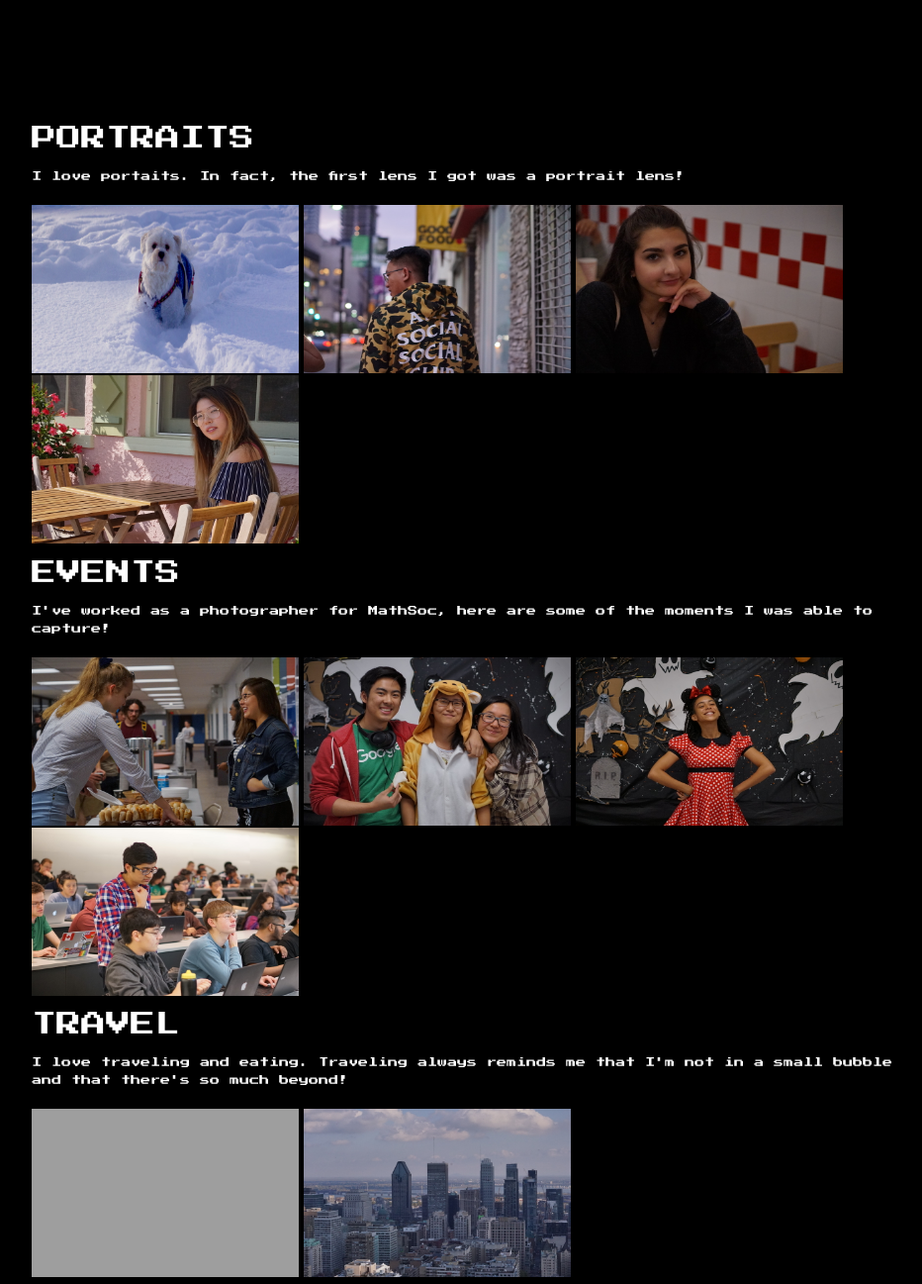
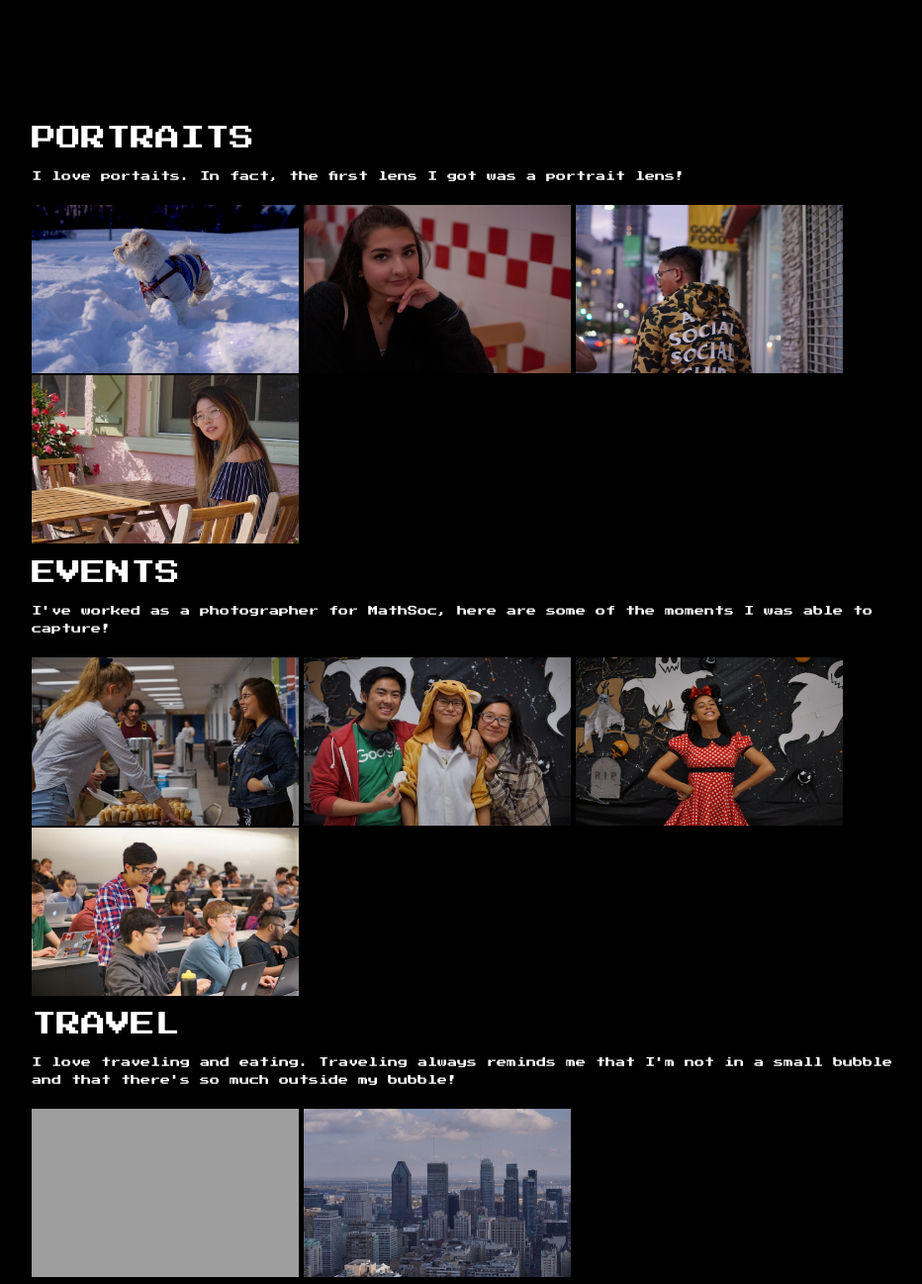
Before and after one commit to yunyiyang/yunyiyang.github.io, a plain HTML site: page photography.html in a window 1280 px wide. Shown: the part 347-1644 px from the top of the page at 99% size, without its empty margins (163-1095 px from the left). Drawn offline with nearby package versions, Linux system fonts and the light colour scheme; grey boxes are pictures that could not be loaded.

Commit message:
Picture change

```diff
--- a/photography.html
+++ b/photography.html
@@ -41,9 +41,9 @@
 <div class="row content">
     <h1 class="portrait" id=".portrait">Portraits</h1>
   <p>I love portaits. In fact, the first lens I got was a portrait lens!</p>
-  <img src="images/niko1.jpg" height="170", width="270">
+  <img src="images/niko3.jpg" height="170", width="270">
+  <img src="images/jenn1.JPG" height ="170", width="270">
   <img src="images/portrait1.JPG" height ="170", width="270">
-  <img src="images/portrait2.JPG" height ="170", width="270">
   <img src="images/portrait5.JPG" height ="170", width="270">
     <h1 class="events" id=".events">Events</h1>
   <p>I've worked as a photographer for MathSoc, here are some of the moments I was able to capture!</p>
@@ -52,7 +52,7 @@
   <img src="images/mathsoc5.JPG" height ="170", width="270">
   <img src="images/mathsoc4.JPG" height ="170", width="270">
     <h1 class="travel" id=".travel">Travel</h1>
-  <p>I love traveling and eating. Traveling always reminds me that I'm not in a small bubble and that there's so much beyond!</p>
+  <p>I love traveling and eating. Traveling always reminds me that I'm not in a small bubble and that there's so much outside my bubble!</p>
   <img src="images/self1.JPG" height ="170", width="270">
   <img src="images/building2.JPG" height ="170", width="270">
 
```
Also changed, not shown: images/jenn1.jpg (added).
